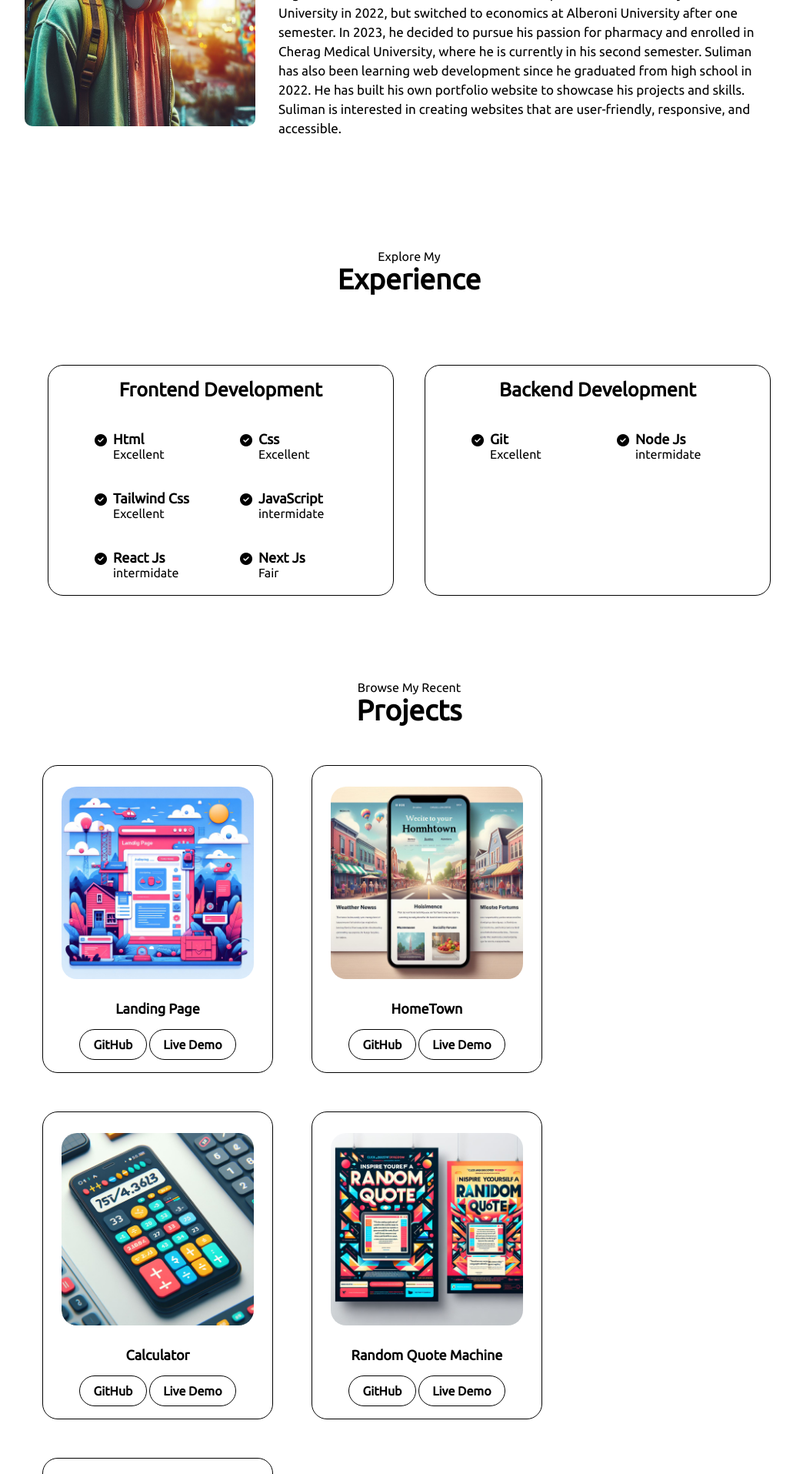
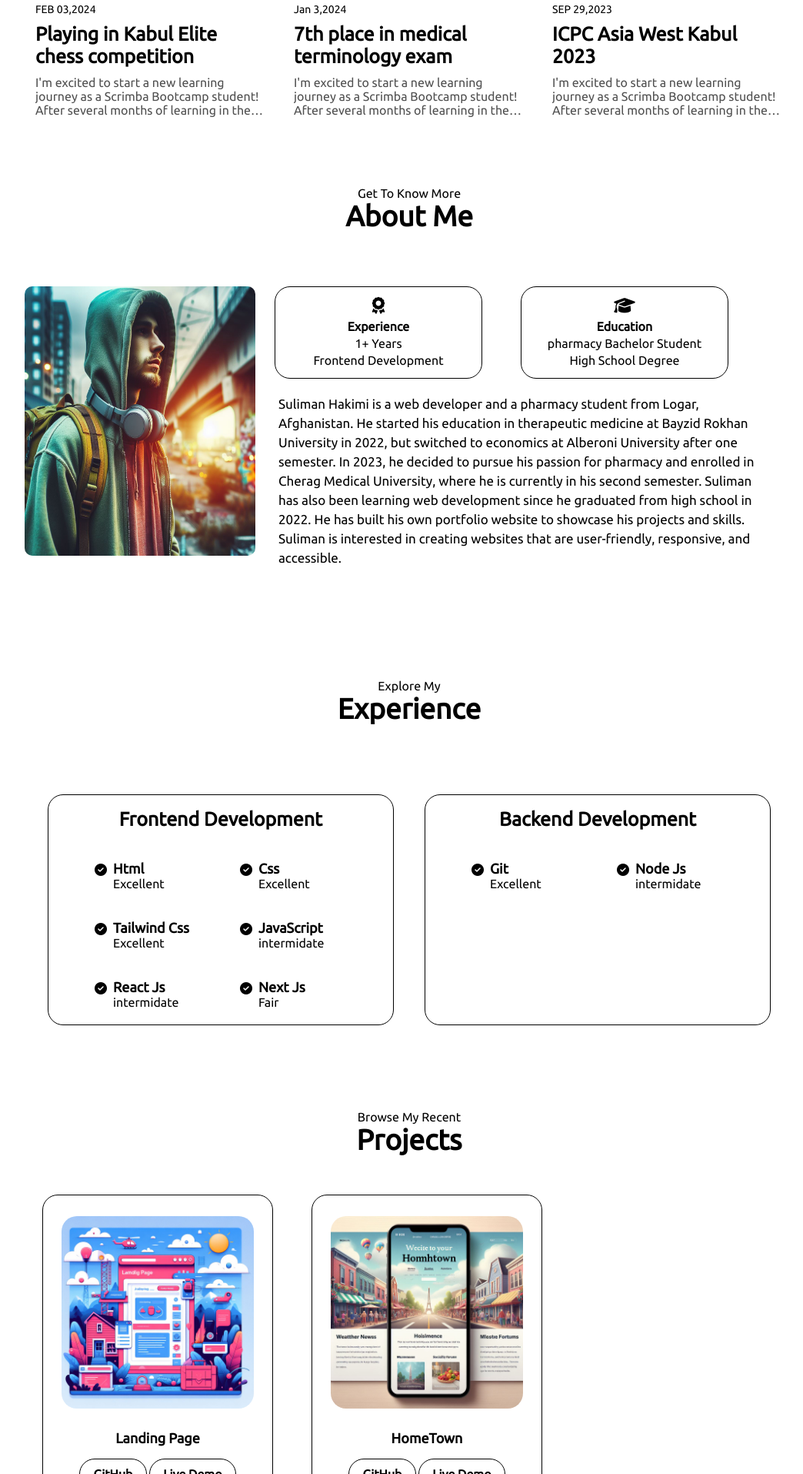
Before and after one commit to SulimanHakimi/portfolio, a web app: file index.html in a window 1280 px wide. Shown: the part 1046-2961 px from the top of the page at 77% size, without its empty margins (108-1152 px from the left). Run offline with its HTML, style and script files only (its server is not run), Linux system fonts and the light colour scheme.

Commit message:
add post sec and add recent post

```diff
--- a/index.html
+++ b/index.html
@@ -4,7 +4,7 @@
     <meta charset="UTF-8" />
     <meta name="viewport" content="width=device-width, initial-scale=1.0" />
     <title>Suliman Hakimi</title>
-    <link rel="stylesheet" href="style.css" />
+    <link rel="stylesheet" href="./style/style.css" />
     <!-- font awsome link -->
     <link
       rel="stylesheet"
@@ -51,7 +51,13 @@
             </div>
           </di>
         </section>
-
+        <section id="posts">
+          <div class="header">
+            <p>Explore My</p>
+            <span class="title">Recent posts</span>
+          </div>
+          <div class="recent-posts-card-list"></div>
+        </section>
         <section id="about">
           <div class="header">
             <p>Get To Know More</p>
@@ -101,70 +107,12 @@
           <div class="experience-list">
             <div class="experience-card">
               <h1 class="title-exp">Frontend Development</h1>
-              <div class="experience-name">
-                <div class="experience-name-vl">
-                  <i class="fa-solid fa-circle-check"></i>
-                  <div class="name-level-exp">
-                    <span>Html</span>
-                    <p>Excellent</p>
-                  </div>
-                </div>
-                <div class="experience-name-vl">
-                  <i class="fa-solid fa-circle-check"></i>
-                  <div class="name-level-exp">
-                    <span>Css</span>
-                    <p>Excellent</p>
-                  </div>
-                </div>
-                <div class="experience-name-vl">
-                  <i class="fa-solid fa-circle-check"></i>
-                  <div class="name-level-exp">
-                    <span>Tailwind Css</span>
-                    <p>Excellent</p>
-                  </div>
-                </div>
-                <div class="experience-name-vl">
-                  <i class="fa-solid fa-circle-check"></i>
-                  <div class="name-level-exp">
-                    <span>JavaScript</span>
-                    <p>intermidate</p>
-                  </div>
-                </div>
-                <div class="experience-name-vl">
-                  <i class="fa-solid fa-circle-check"></i>
-                  <div class="name-level-exp">
-                    <span>React Js</span>
-                    <p>intermidate</p>
-                  </div>
-                </div>
-                <div class="experience-name-vl">
-                  <i class="fa-solid fa-circle-check"></i>
-                  <div class="name-level-exp">
-                    <span>Next Js</span>
-                    <p>Fair</p>
-                  </div>
-                </div>
-              </div>
+              <div class="experience-name-fr"></div>
             </div>
 
             <div class="experience-card">
               <h1 class="title-exp">Backend Development</h1>
-              <div class="experience-name">
-                <div class="experience-name-vl">
-                  <i class="fa-solid fa-circle-check"></i>
-                  <div class="name-level-exp">
-                    <span>Git</span>
-                    <p>Excellent</p>
-                  </div>
-                </div>
-                <div class="experience-name-vl">
-                  <i class="fa-solid fa-circle-check"></i>
-                  <div class="name-level-exp">
-                    <span>Node Js</span>
-                    <p>intermidate</p>
-                  </div>
-                </div>
-              </div>
+              <div class="experience-name-se"></div>
             </div>
           </div>
         </section>
--- /dev/null
+++ b/js/app.js
@@ -0,0 +1,149 @@
+let projects = [
+  {
+    id: 1,
+    projectName: "Landing Page",
+    imageLink: "./img/landing.jpeg",
+    liveDemo: "https://sulimanhakimi.github.io/landing-page/",
+    codeLink: "https://github.com/SulimanHakimi/assignment_1.git",
+  },
+  {
+    id: 2,
+    projectName: "HomeTown",
+    imageLink: "./img/homwtown.jpeg",
+    liveDemo: "https://github.com/SulimanHakimi/scrimba_homeTown.git",
+    codeLink: "https://sulimanhakimi.github.io/scrimba_homeTown/",
+  },
+  {
+    id: 3,
+    projectName: "Calculator",
+    imageLink: "./img/calculator.jpeg",
+    liveDemo: "https://sulimanhakimi.github.io/calculator_1/",
+    codeLink: "https://github.com/SulimanHakimi/calculator_1.git",
+  },
+  {
+    id: 4,
+    projectName: "Random Quote Machine",
+    imageLink: "./img/random.jpeg",
+    liveDemo:
+      "https://sulimanhakimi.github.io/Build-Random-Quote-Machine-FreeCodeCamp/",
+    codeLink:
+      "https://github.com/SulimanHakimi/Build-Random-Quote-Machine-FreeCodeCamp.git",
+  },
+  {
+    id: 5,
+    projectName: "Password Generator",
+    imageLink: "./img/passGenerator.PNG",
+    liveDemo: "https://sulimanhakimi.github.io/PasswordGenerator/",
+    codeLink: "https://github.com/SulimanHakimi/PasswordGenerator.git",
+  },
+];
+// /////// project data
+
+for (let i = 0; i < projects.length; i++) {
+  document.querySelector(
+    ".cards-list"
+  ).innerHTML += ` <div id="${projects[i].id}" class="card">
+    <img src="${projects[i].imageLink}" alt="" />
+    <span>${projects[i].projectName}</span>
+    <div class="buttons">
+      <a
+        target="_blank"
+        href="${projects[i].codeLink}"
+        >GitHub</a
+      >
+      <a
+
+        target="_blank"
+        href="${projects[i].liveDemo}"
+        >Live Demo</a
+      >
+    </div>
+  </div>`;
+}
+// /////////////////////////////////
+let experience = [
+  [
+    { id: 1, name: "Html", level: "Excellent" },
+    { id: 2, name: "Css", level: "Excellent" },
+    { id: 3, name: "Tailwind Css", level: "Excellent" },
+    { id: 4, name: "JavaScript", level: "intermidate" },
+    { id: 5, name: "React Js", level: "intermidate" },
+    { id: 6, name: "Next Js", level: "Fair" },
+  ],
+  [
+    { id: 1, name: "Git", level: "Excellent" },
+    { id: 1, name: "Node Js", level: "intermidate" },
+  ],
+];
+console.log(experience);
+// ////// experience data frontend
+for (let i = 0; i < experience[0].length; i++) {
+  document.querySelector(
+    ".experience-name-fr"
+  ).innerHTML += `<div class="experience-name-vl">
+<i class="fa-solid fa-circle-check"></i>
+<div class="name-level-exp">
+  <span>${experience[0][i].name}</span>
+  <p>${experience[0][i].level}</p>
+</div>
+</div>`;
+}
+// // backend
+for (let i = 0; i < experience[1].length; i++) {
+  document.querySelector(
+    ".experience-name-se"
+  ).innerHTML += `<div class="experience-name-vl">
+  <i class="fa-solid fa-circle-check"></i>
+  <div class="name-level-exp">
+    <span>${experience[1][i].name}</span>
+    <p>${experience[1][i].level}</p>
+  </div>
+  </div>`;
+}
+// /////////////////////////////////
+let posts = [
+  {
+    id: 1,
+    title: "Playing in Kabul Elite chess competition",
+    dateOfPost: "FEB 03,2024",
+    imageLink: "./img/sulimanhakimiChess.jpeg",
+    description:
+      "I'm excited to start a new learning journey as a Scrimba Bootcamp student! After several months of learning in the Frontend Developer Career Path.",
+  },
+  {
+    id: 2,
+    title: "7th place in medical terminology exam",
+    dateOfPost: "Jan 3,2024",
+    imageLink:
+      "https://encrypted-tbn0.gstatic.com/images?q=tbn:ANd9GcS0xh4e6k0HmfoL5xvlN0jP52fCzvZUNIeJLg&usqp=CAU",
+    description:
+      "I'm excited to start a new learning journey as a Scrimba Bootcamp student! After several months of learning in the Frontend Developer Career Path.",
+  },
+  {
+    id: 3,
+    title: "ICPC Asia West Kabul 2023",
+    dateOfPost: "SEP 29,2023",
+    imageLink:
+      "https://scontent.fkbl6-1.fna.fbcdn.net/v/t39.30808-6/383165889_122137072310007389_7666527922382381436_n.jpg?stp=cp6_dst-jpg&_nc_cat=100&ccb=1-7&_nc_sid=dd5e9f&_nc_ohc=voueLqxPecIAX--m2Ua&_nc_ht=scontent.fkbl6-1.fna&oh=00_AfArLyFLHUFnVbeFlmHRbDtDd5ISF76xMgxgh-UjpzErDg&oe=65C91DE1",
+    description:
+      "I'm excited to start a new learning journey as a Scrimba Bootcamp student! After several months of learning in the Frontend Developer Career Path.",
+  },
+];
+for (let i = 0; i < posts.length; i++) {
+  document.querySelector(
+    ".recent-posts-card-list"
+  ).innerHTML += ` <div class="posts-card">
+  <img
+    src="${posts[i].imageLink}"
+    alt=""
+  />
+
+  <div class="post-data-info">
+    <span class="date-of-post">${posts[i].dateOfPost}</span>
+    <strong class="title-post">${posts[i].title}</strong>
+    <p class="content-post">
+    ${posts[i].description}
+    </p>
+  </div>
+</div>`;
+}
--- a/style.css
+++ b/style/style.css
@@ -95,6 +95,65 @@ nav span {
   margin-left: 8px;
 }
 /* home end */
+
+/* post start */
+
+#posts {
+  height: fit-content;
+  display: flex;
+  flex-direction: column;
+  align-items: center;
+  justify-content: space-around;
+}
+.recent-posts-card-list {
+  display: flex;
+  justify-content: space-evenly;
+  flex-wrap: wrap;
+  align-items: center;
+  margin: 40px 0px;
+  height: fit-content;
+  width: 100%;
+}
+.posts-card {
+  height: fit-content;
+  width: 300px;
+  margin: 10px;
+  display: flex;
+  cursor: pointer;
+  flex-direction: column;
+  gap: 10px;
+  margin-bottom: 30px;
+  overflow: hidden;
+}
+.posts-card img {
+  width: 300px;
+  height: 200px;
+}
+
+.post-data-info {
+  display: flex;
+  gap: 10px;
+  flex-direction: column;
+  align-items: start;
+}
+.post-data-info p {
+  width: 100%;
+  color: #505050;
+  display: -webkit-box;
+  -webkit-box-orient: vertical;
+  -webkit-line-clamp: 3;
+  overflow: hidden;
+  text-overflow: ellipsis;
+}
+.post-data-info .date-of-post {
+  font-size: 14px;
+  font-weight: 400;
+}
+.post-data-info .title-post {
+  font-size: 25px;
+  font-weight: 700;
+}
+/* post end */
 /* about start */
 #about {
   height: 550px;
@@ -200,7 +259,8 @@ nav span {
   border-radius: 20px;
   border: 1px solid;
 }
-.experience-name {
+.experience-name-fr,
+.experience-name-se {
   height: 180px;
   width: 100%;
   display: grid;
@@ -294,7 +354,8 @@ nav span {
 /* end projects */
 /* contact start */
 #contact {
-  height: 80vh;
+  height: 500px;
+  margin-bottom: 100px;
   display: flex;
   justify-content: center;
   align-items: center;
@@ -325,7 +386,7 @@ nav span {
 /* contact end */
 
 .footer {
-  height: 30vh;
+  height: 150px;
   display: flex;
   justify-content: space-around;
   flex-direction: column;
```
Also changed, not shown: other parts of index.html (+2 -85 lines), img/sulimanhakimiChess.jpeg (added).
